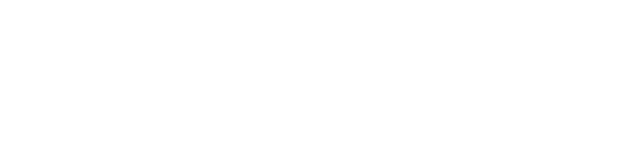
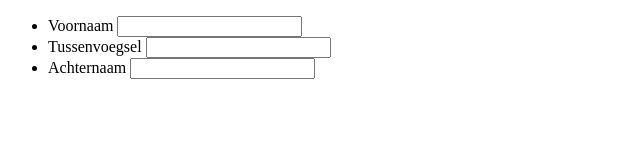
Before and after one commit to nargesn4/Burton-Education-website, a plain HTML site: page formuleer.html in a window 1280 px wide. Shown: the whole page, without its empty margins (0-640 px from the left). Drawn offline with Linux system fonts and the light colour scheme.

Commit message:
formuleren pagina

```diff
--- a/formuleer.html
+++ b/formuleer.html
@@ -5,6 +5,25 @@
     <title>formuleren</title>
 </head>
 <body>
-<form action="http://www.savatarian.com/html5/form.php"></form>
+<form action="http://www.savatarian.com/html5/form.php" method="post">
+    <div>
+        <ul>
+            <li>
+              <label for="voornaam" id="voornaam">Voornaam</label>
+              <input type="text" name="voornaam">
+            </li>
+            <li>
+                <label for="tussenvoegsel" id="tussenvoegsel">Tussenvoegsel</label>
+                <input type="text" name="tussenvoegsel">
+            </li>
+            <li>
+                <label for="achternaam" id="achternaam">Achternaam</label>
+                <input type="text" name="achternaam">
+            </li>
+        </ul>
+    </div>
+    <div></div>
+    <div></div>
+</form>
 </body>
 </html>
```
Also changed, not shown: Login.html (+2 -2 lines).
